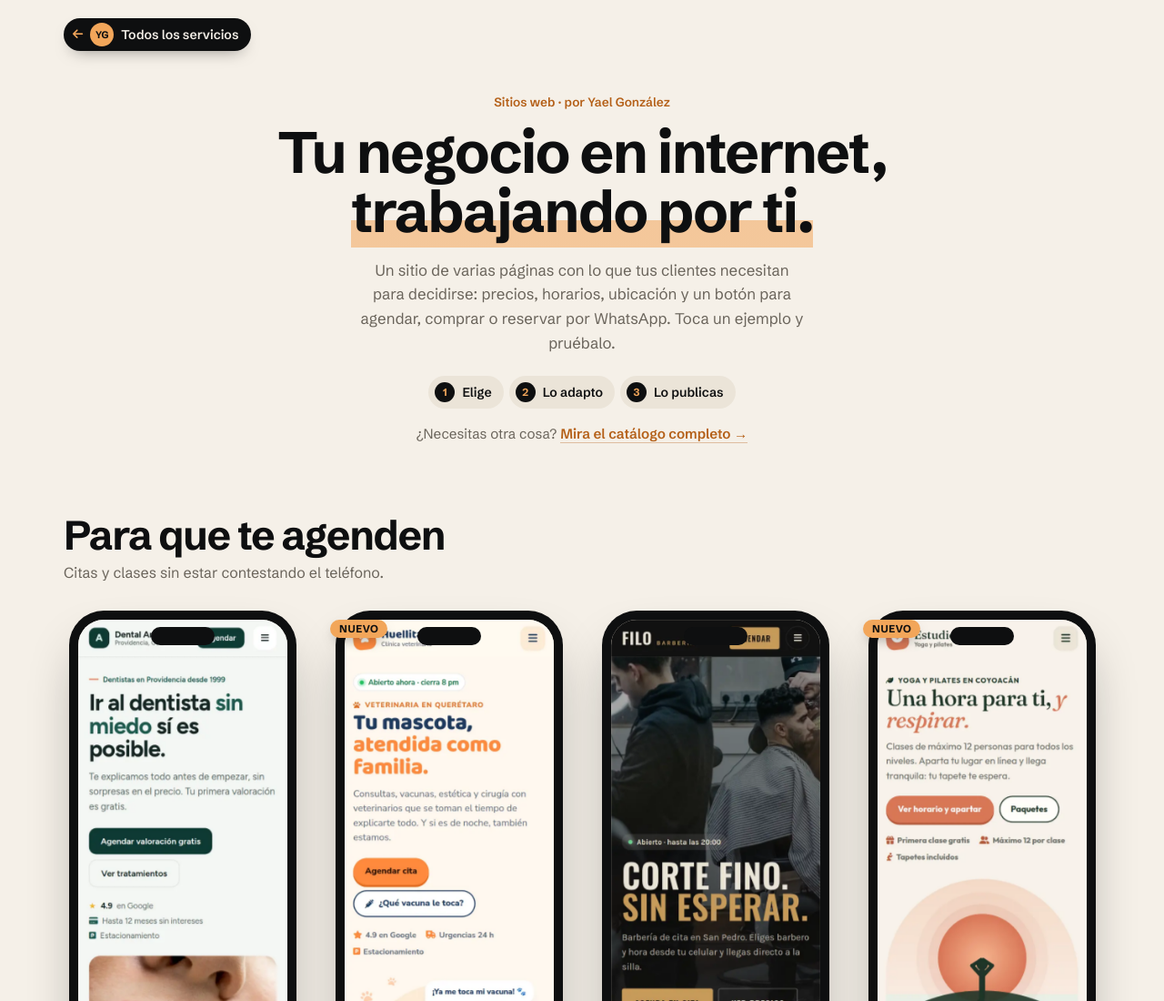
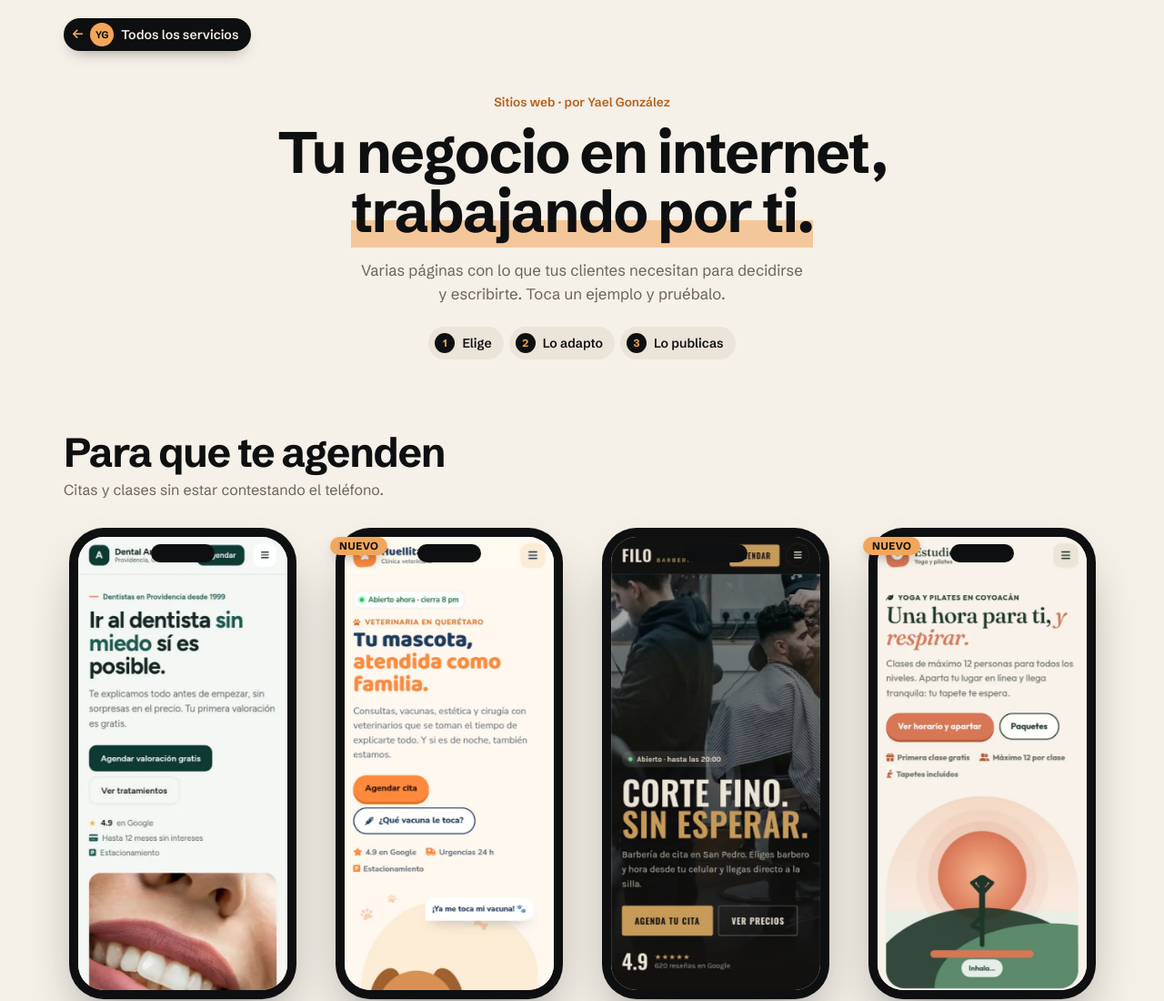
Before and after one commit to Yale42/yalech-sitios, a plain HTML site: page index.html in a window 1280 px wide. Shown: the top 1100 px of the page at 91% size. Drawn offline with Linux system fonts and the light colour scheme.

Commit message:
Portada: texto de entrada corto y sin el enlace repetido al catálogo, para que el primer ejemplo se vea sin bajar

```diff
--- a/index.html
+++ b/index.html
@@ -39,13 +39,12 @@
   <header class="intro">
     <p class="kicker">Sitios web · por Yael González</p>
     <h1 class="title">Tu negocio en internet, <em>trabajando por ti.</em></h1>
-    <p class="lead">Un sitio de varias páginas con lo que tus clientes necesitan para decidirse: precios, horarios, ubicación y un botón para agendar, comprar o reservar por WhatsApp. Toca un ejemplo y pruébalo.</p>
+    <p class="lead">Varias páginas con lo que tus clientes necesitan para decidirse y escribirte. Toca un ejemplo y pruébalo.</p>
     <ol class="how">
       <li><strong>Elige</strong></li>
       <li><strong>Lo adapto</strong></li>
       <li><strong>Lo publicas</strong></li>
     </ol>
-    <p class="help">¿Necesitas otra cosa? <a href="../yalech-web-link-in-bio/">Mira el catálogo completo <span aria-hidden="true">→</span></a></p>
   </header>
 
   <section class="category" id="agenden">
```
